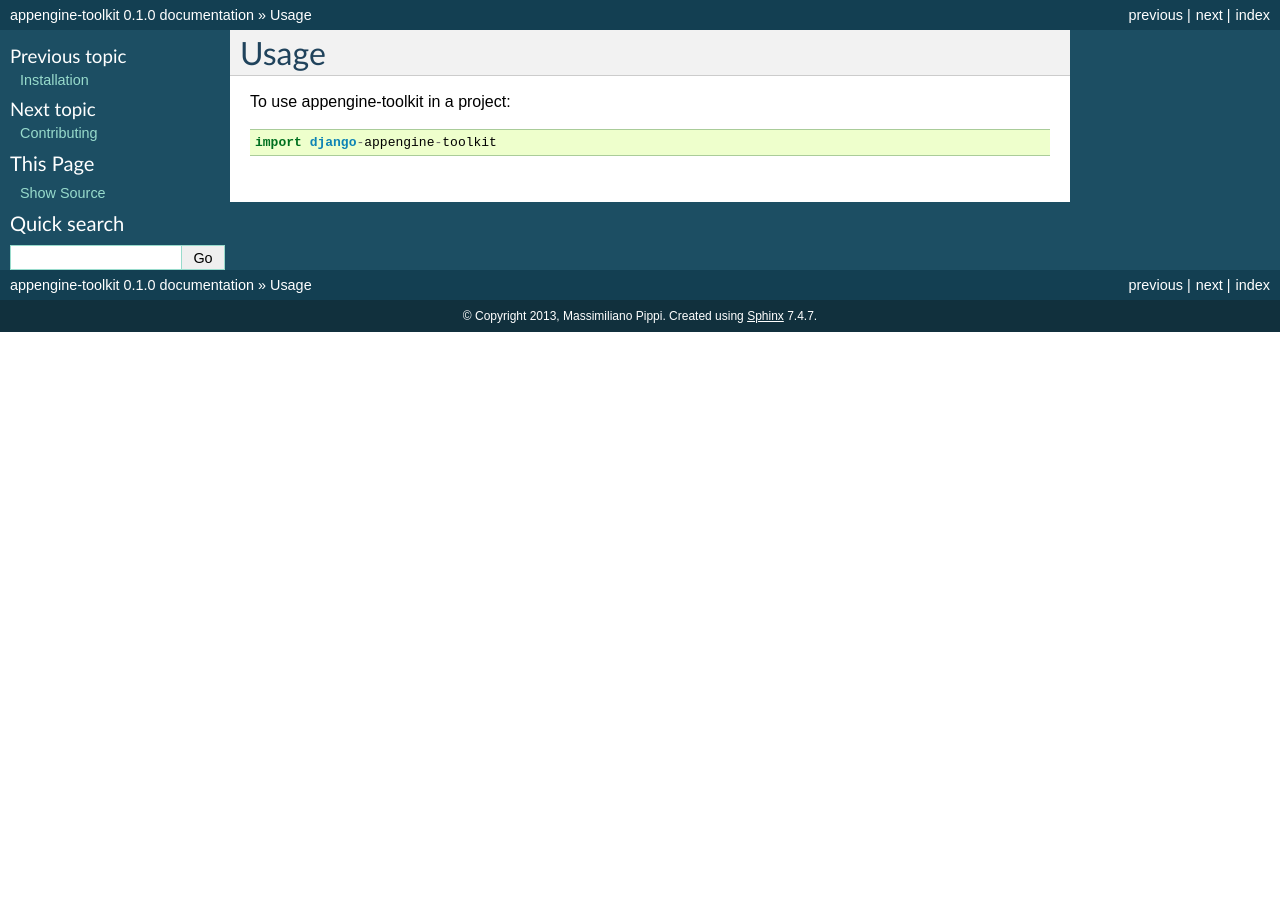
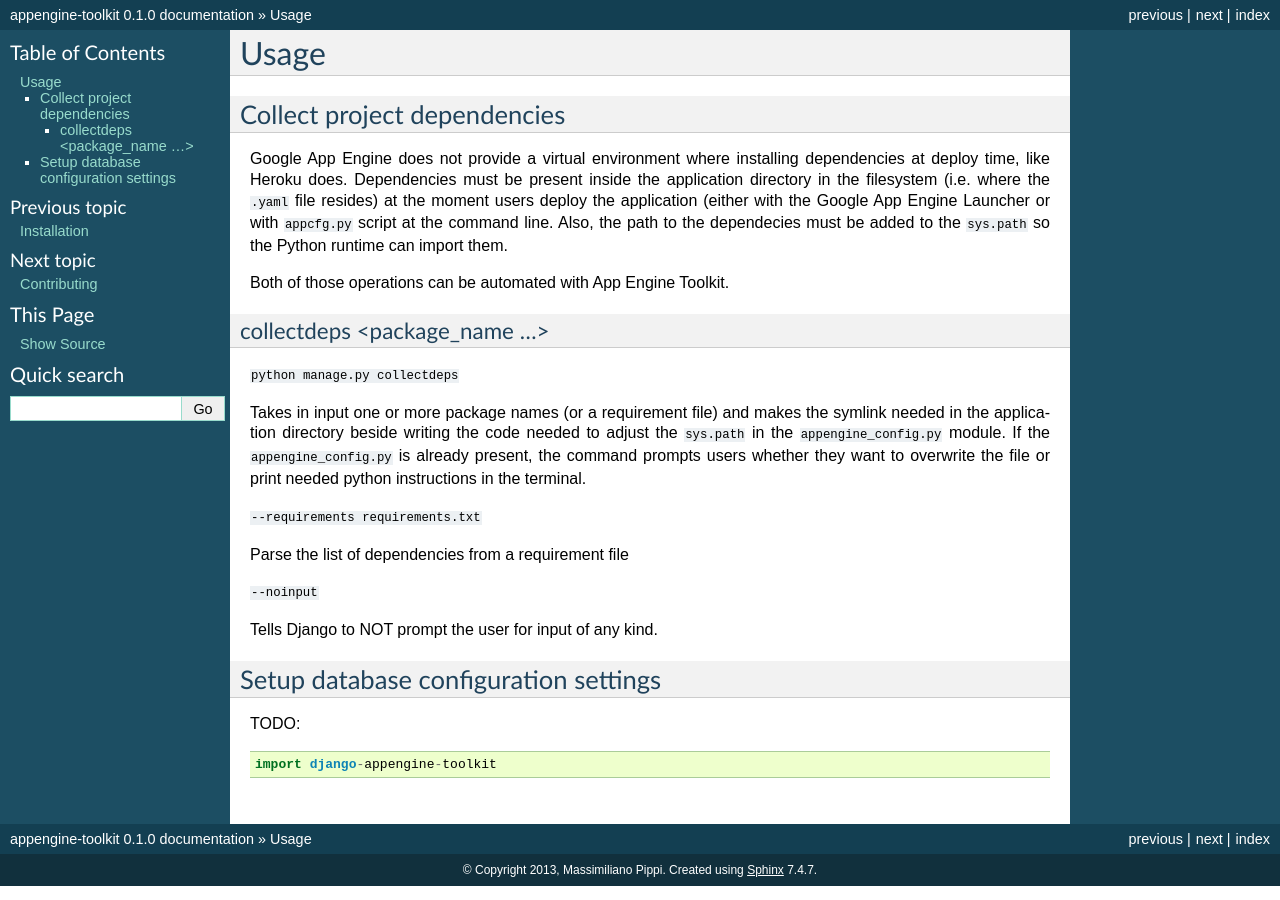
Before and after one commit to masci/django-appengine-toolkit, a Sphinx documentation site: the page built from docs/usage.rst, in a window 1280 px wide. Built offline with Sphinx 7.4.7, drawn with Linux system fonts in a browser that asks for light colours.

Commit message:
usage docs, not yet completed

```diff
--- a/docs/usage.rst
+++ b/docs/usage.rst
@@ -1,7 +1,37 @@
-========
 Usage
-========
+=====
 
-To use appengine-toolkit in a project::
+Collect project dependencies
+----------------------------
+Google App Engine does not provide a virtual environment where installing dependencies at deploy time, like Heroku does.
+Dependencies must be present inside the application directory in the filesystem (i.e. where the ``.yaml`` file resides)
+at the moment users deploy the application (either with the Google App Engine Launcher or with ``appcfg.py`` script
+at the command line. Also, the path to the dependecies must be added to the ``sys.path`` so the Python runtime can
+import them.
+
+Both of those operations can be automated with App Engine Toolkit.
+
+collectdeps <package_name ...>
++++++++++++
+``python manage.py collectdeps``
+
+Takes in input one or more package names (or a requirement file) and makes the symlink needed in the application directory
+beside writing the code needed to adjust the ``sys.path`` in the ``appengine_config.py`` module. If the
+``appengine_config.py`` is already present, the command prompts users whether they want to overwrite the file or print
+needed python instructions in the terminal.
+
+``--requirements requirements.txt``
+
+Parse the list of dependencies from a requirement file
+
+``--noinput``
+
+Tells Django to NOT prompt the user for input of any kind.
+
+
+Setup database configuration settings
+-------------------------------------
+
+TODO::
 
 	import django-appengine-toolkit
```
